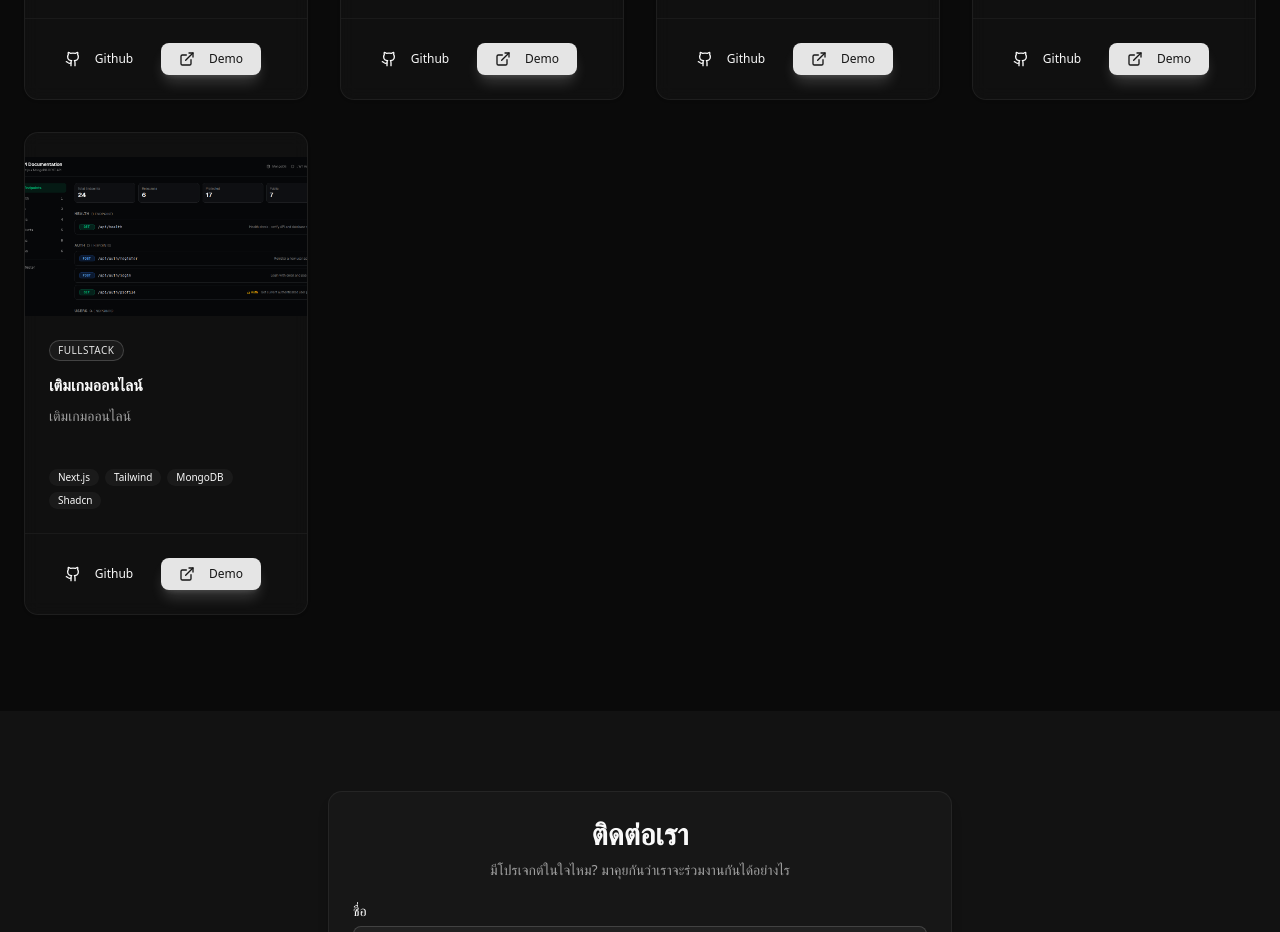
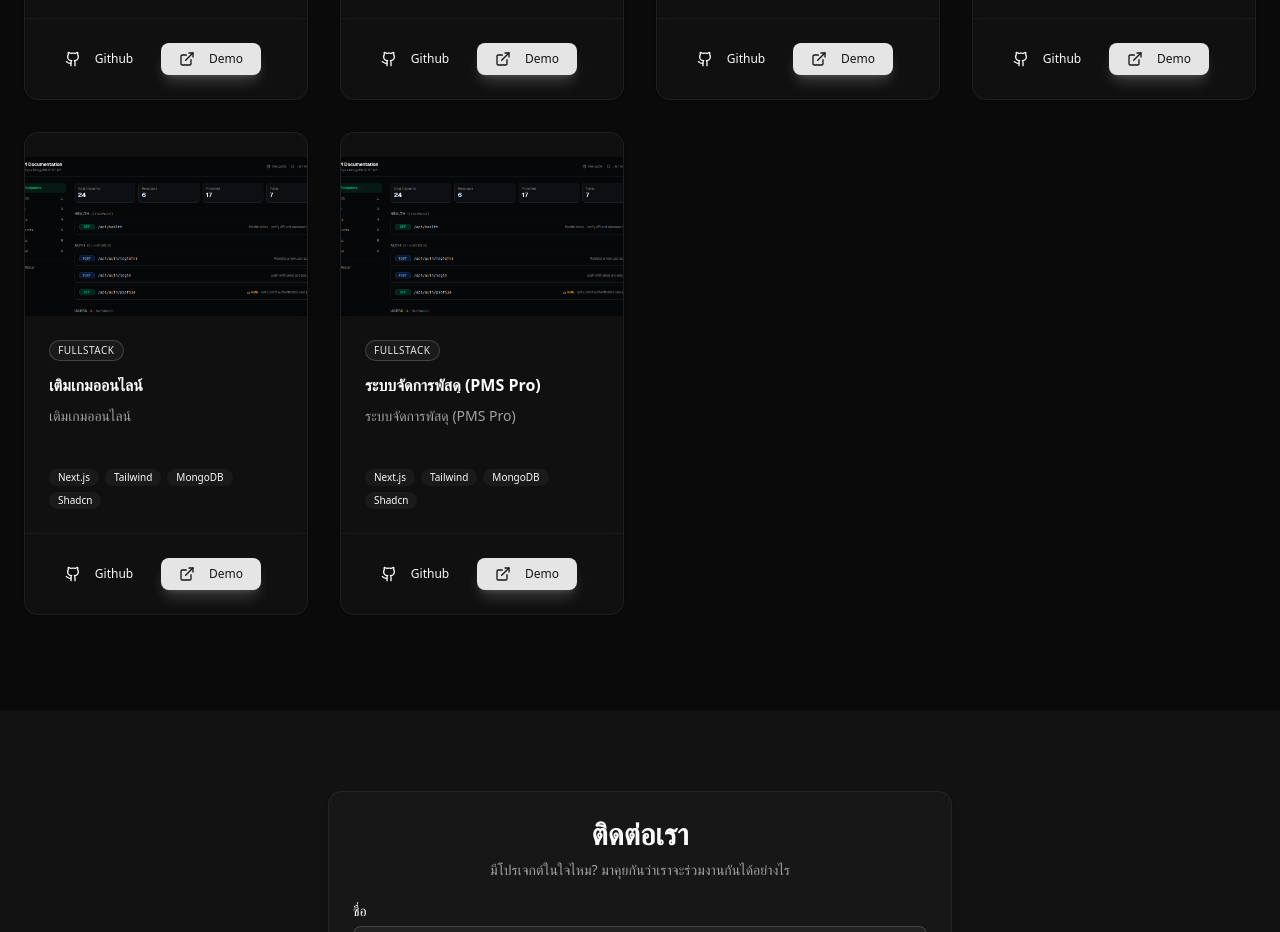
Before and after one commit to sananbsd2021/MERN-Portfolio, a Next.js app: page / in a window 1280 px wide. Shown: the part 3080-4012 px from the top of the page. Built offline with nearby package versions, Linux system fonts and the light colour scheme; no server answers.

Commit message:
Update Projects.tsx

```diff
--- a/src/components/Projects.tsx
+++ b/src/components/Projects.tsx
@@ -91,6 +91,15 @@ const projects = [
         category: 'Fullstack',
         github: '#',
         demo: 'https://mern-register-news.vercel.app/',
+        image: 'api.png',
+    },
+        {
+        title: 'ระบบจัดการพัสดุ (PMS Pro)',
+        description: 'ระบบจัดการพัสดุ (PMS Pro)',
+        tags: ['Next.js', 'Tailwind', 'MongoDB', 'Shadcn'],
+        category: 'Fullstack',
+        github: '#',
+        demo: 'https://mern-patsadu.vercel.app/',
         image: 'api.png',
     },
 ];
```
